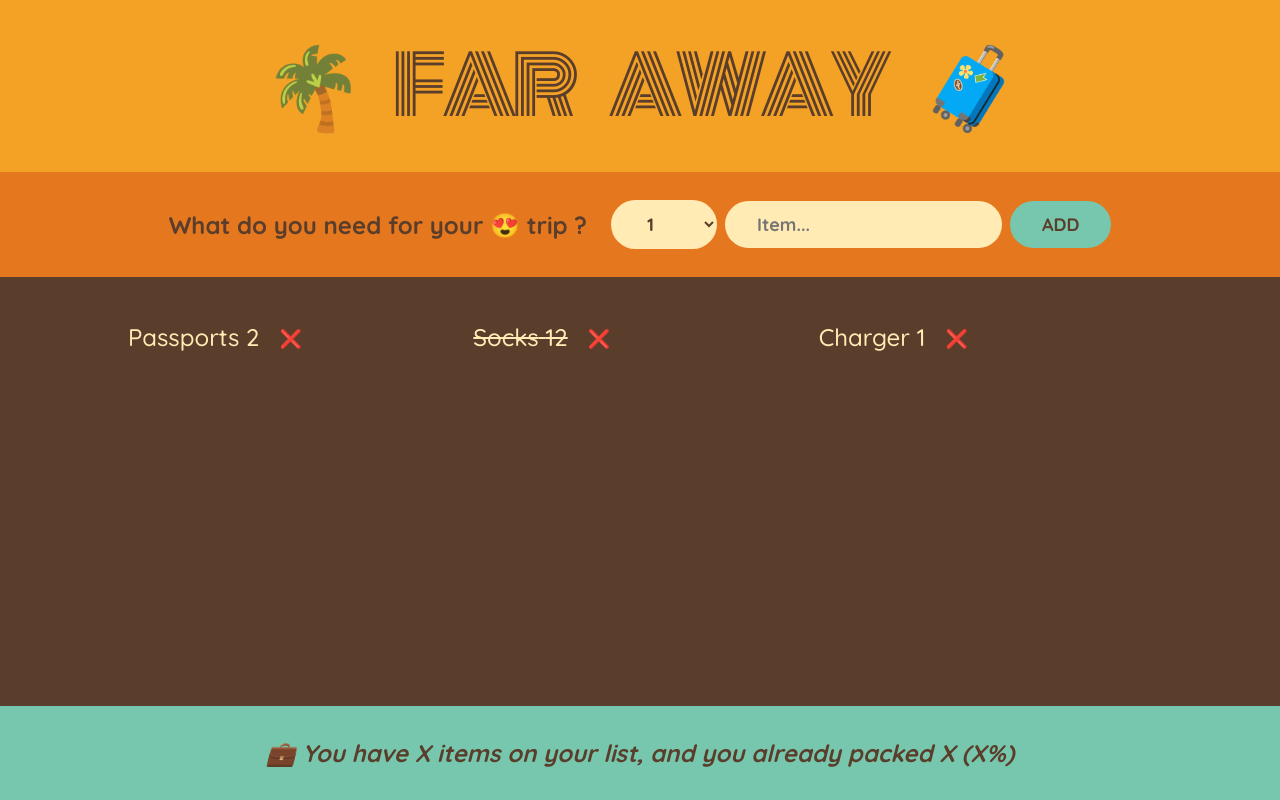
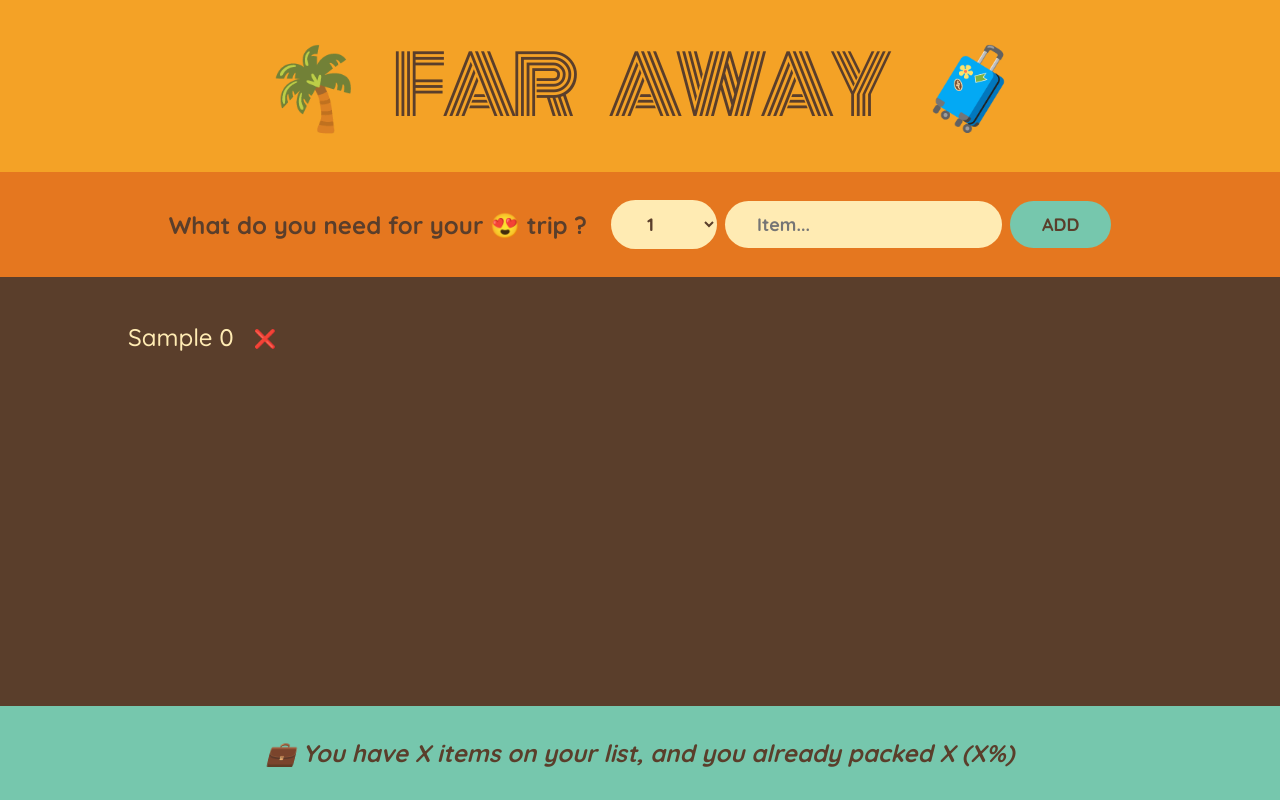
Before and after one commit to LucasMadranges/FarAway, a React (Vite) app: page / in a window 1280 px wide. Both pictures are taken after typing "Sample" into the empty fields and a click on the button "ADD". Built offline with nearby package versions, Linux system fonts and the light colour scheme.

Commit message:
Adding functionality for deleting item from the list

```diff
--- a/src/App.jsx
+++ b/src/App.jsx
@@ -2,14 +2,26 @@
 import Form from "./Form.jsx";
 import PackingList from "./PackingList.jsx";
 import Stats from "./Stats.jsx";
+import {useState} from "react";
 
 export default function App() {
+    const [items, setItems] = useState([])
+
+    function handleAddItems(item) {
+        setItems(i => [...i, item]);
+    }
+
+    function handleDeleteItems(id) {
+        setItems(items => items.filter(item => item.id !== id))
+    }
+
     return (
         <>
             <div className="app">
                 <Logo/>
-                <Form/>
-                <PackingList/>
+                <Form onAddItems={handleAddItems}/>
+                <PackingList onDeleteItems={handleDeleteItems}
+                             items={items}/>
                 <Stats/>
             </div>
         </>
--- a/src/Form.jsx
+++ b/src/Form.jsx
@@ -1,6 +1,6 @@
 import {useState} from "react";
 
-export default function Form() {
+export default function Form({onAddItems}) {
     const [description, setDescription] = useState("")
     const [quantity, setQuantity] = useState(0)
 
@@ -10,6 +10,8 @@
         if (!description) return
 
         const newItem = {description, quantity, packed: false, id: Date.now()};
+
+        onAddItems(newItem);
 
         setDescription('');
         setQuantity(1)
--- a/src/Item.jsx
+++ b/src/Item.jsx
@@ -1,8 +1,8 @@
-export default function Item({item}) {
+export default function Item({item, onDeleteItems}) {
     return (
         <li>
             <span style={item.packed ? {textDecoration: 'line-through'} : null}>{item.description} {item.quantity}</span>
-            <button>❌</button>
+            <button onClick={() => onDeleteItems(item.id)}>❌</button>
         </li>
     )
 }
--- a/src/PackingList.jsx
+++ b/src/PackingList.jsx
@@ -1,20 +1,15 @@
 import Item from "./Item.jsx";
 
-export default function PackingList() {
-    const initialItems = [
-        {id: 1, description: "Passports", quantity: 2, packed: false},
-        {id: 2, description: "Socks", quantity: 12, packed: true},
-        {id: 3, description: "Charger", quantity: 1, packed: false},
-    ];
-
+export default function PackingList({items, onDeleteItems}) {
     return (
         <div className="list">
             <ul>
                 {
-                    initialItems.map((item) => {
+                    items.map((item) => {
                         return (
                             <Item key={item.id}
-                                  item={item}/>
+                                  item={item}
+                                  onDeleteItems={onDeleteItems}/>
                         )
                     })
                 }
```
